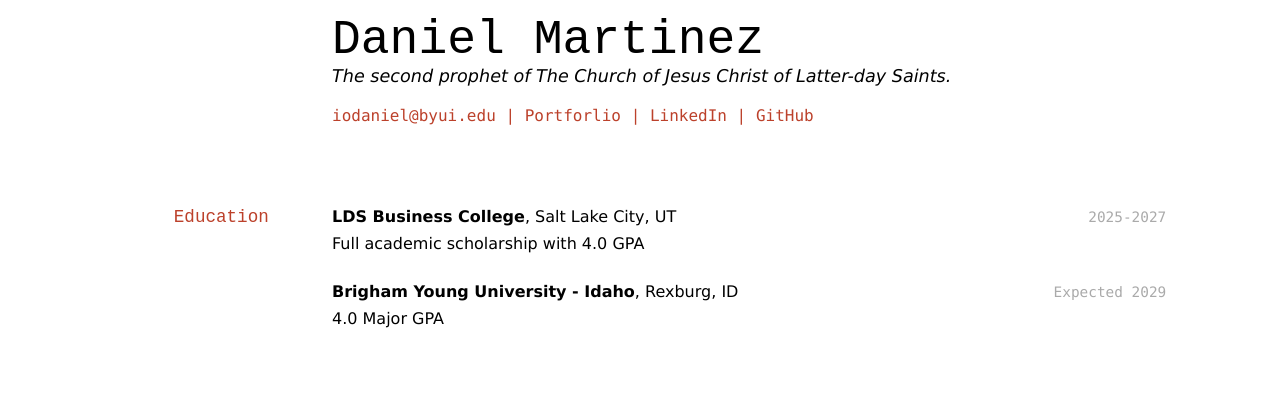
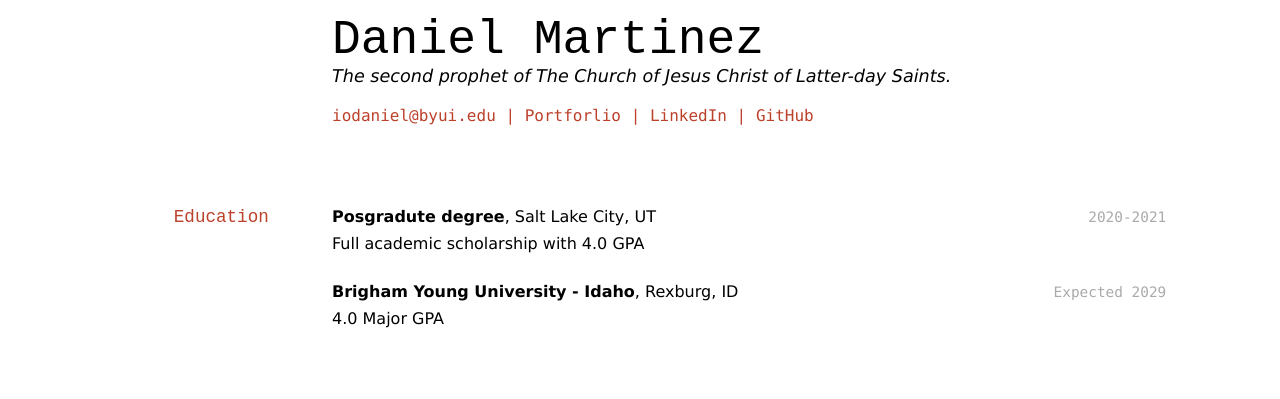
Before and after one commit to iodaniel/iodaniel_resume, a Jekyll site: the page built from docs/index.md, in a window 1280 px wide. Shown: the top 399 px of the page. Built offline with Jekyll 4.4.1, drawn with Linux system fonts in a browser that asks for light colours.

Commit message:
git commit -m "update"

```diff
--- a/docs/index.md
+++ b/docs/index.md
@@ -9,15 +9,15 @@ The second prophet of The Church of Jesus Christ of Latter-day Saints.
 <a href="iodaniel@byui.edu">iodaniel@byui.edu</a>
 | <a href="https://iodaniel.github.io">Portforlio</a>
 | <a href="https://www.linkedin.com/groups/13537407/">LinkedIn</a>
-| <a href="https://github.com/byuids-resumes">GitHub</a>
+| <a href="https://github.com/iodaniel">GitHub</a>
 </div>
 
 <!-- https://www.monique.tech/the-art-of-markdown -->
 
 ## Education
 
-`2025-2027`
-__LDS Business College__, Salt Lake City, UT
+`2020-2021`
+__Posgradute degree__, Salt Lake City, UT
 
 - Full academic scholarship with 4.0 GPA
 
```
